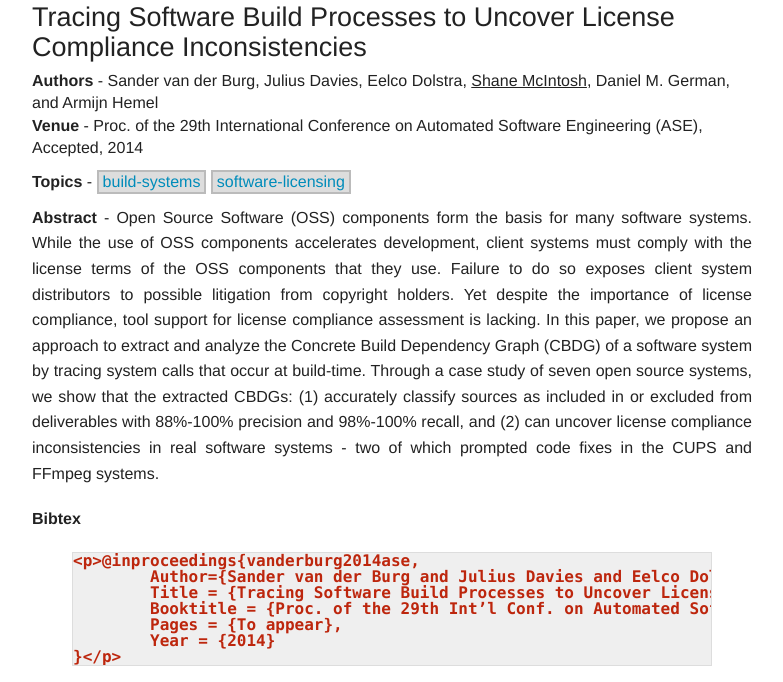
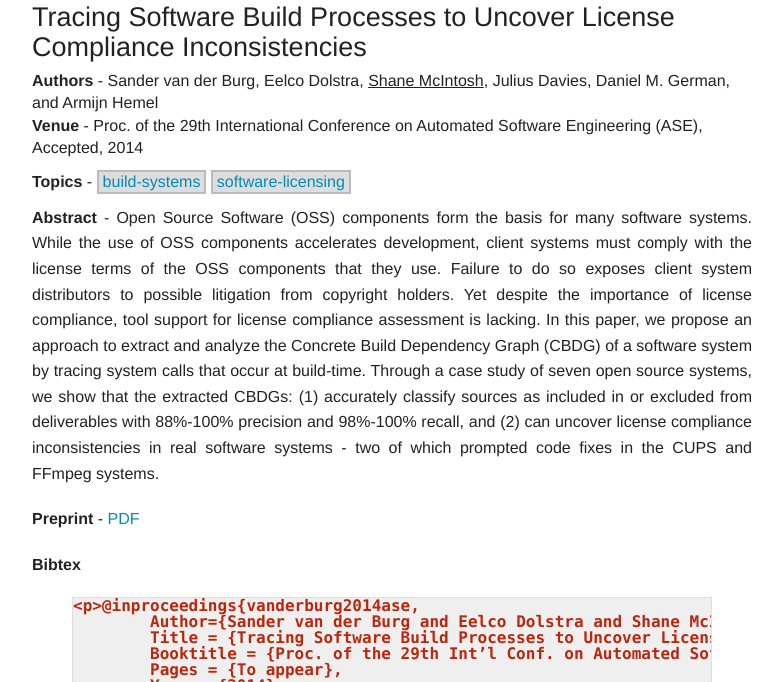
Before and after one commit to smcintosh/smcintosh.github.io, a Jekyll site: the page built from _posts/2014-09-15-tracing-software-build-processes-to-uncover-license-compliance-inconsistencies.markdown, in a window 1280 px wide, cut to the strip 100-782 px from the top of the page. Shown: the whole strip, without its empty margins (123-906 px from the left). Built offline with Jekyll 4.4.1, drawn with Linux system fonts in a browser that asks for light colours; Markdown is read by kramdown in place of the engine named in the settings.

Commit message:
Add a preprint for our ASE 2014 paper

```diff
--- a/_posts/2014-09-15-tracing-software-build-processes-to-uncover-license-compliance-inconsistencies.markdown
+++ b/_posts/2014-09-15-tracing-software-build-processes-to-uncover-license-compliance-inconsistencies.markdown
@@ -3,16 +3,17 @@ layout: post
 date:  2014-09-15 00:00:00
 type: "confpaper"
 title: "Tracing Software Build Processes to Uncover License Compliance Inconsistencies"
-authors: "Sander van der Burg, Julius Davies, Eelco Dolstra, <u>Shane McIntosh</u>, Daniel M. German, and Armijn Hemel"
+authors: "Sander van der Burg, Eelco Dolstra, <u>Shane McIntosh</u>, Julius Davies, Daniel M. German, and Armijn Hemel"
 tags: ["build-systems", "software-licensing"]
 venue: Proc. of the 29th International Conference on Automated Software Engineering (ASE)
 pages: Accepted
 pubyear: 2014
 acceptance: "55/276 (20%)"
+preprint: "/assets/ase2014_vanderburg.pdf"
 abstract: "Open Source Software (OSS) components form the basis for many software systems. While the use of OSS components accelerates development, client systems must comply with the license terms of the OSS components that they use. Failure to do so exposes client system distributors to possible litigation from copyright holders. Yet despite the importance of license compliance, tool support for license compliance assessment is lacking. In this paper, we propose an approach to extract and analyze the Concrete Build Dependency Graph (CBDG) of a software system by tracing system calls that occur at build-time. Through a case study of seven open source systems, we show that the extracted CBDGs: (1) accurately classify sources as included in or excluded from deliverables with 88%-100% precision and 98%-100% recall, and (2) can uncover license compliance inconsistencies in real software systems - two of which prompted code fixes in the CUPS and FFmpeg systems."
 ---
 @inproceedings{vanderburg2014ase,
-	Author={Sander van der Burg and Julius Davies and Eelco Dolstra and Shane McIntosh and Daniel M. German and Armijn Hemel},
+	Author={Sander van der Burg and Eelco Dolstra and Shane McIntosh and Julius Davies and Daniel M. German and Armijn Hemel},
 	Title = {Tracing Software Build Processes to Uncover License Compliance Inconsistencies},
 	Booktitle = {Proc. of the 29th Int'l Conf. on Automated Software Engineering (ASE)},
 	Pages = {To appear},
```
